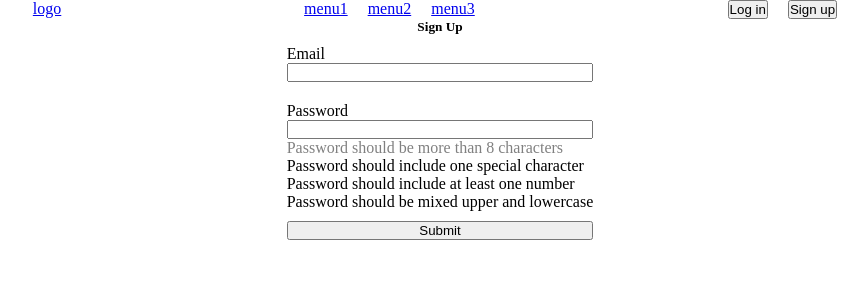
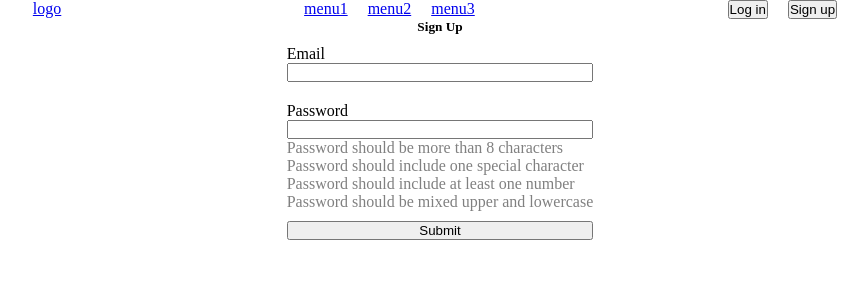
Before and after one commit to dongwook00/hello-cat, a React (Create React App) app: page /signup in a window 1280 px wide. Shown: the top 300 px of the page, without its empty margins (200-1068 px from the left). Built offline with nearby package versions, Linux system fonts and the light colour scheme.

Commit message:
add password validation

```diff
--- a/src/components/SignUp.tsx
+++ b/src/components/SignUp.tsx
@@ -15,7 +15,11 @@ const SignUp = () => {
     formState: { errors },
     handleSubmit,
   } = useForm<IFormInput>({ mode: 'all' });
+
   const [minLength, setMinLength] = useState<boolean>(false);
+  const [hasSpecialCharacter, setHasSpecialCharacter] = useState<boolean>(false);
+  const [hasValue, setHasValue] = useState<boolean>(false);
+  const [hasMixed, setHasMixed] = useState<boolean>(false);
 
   const onSubmit: SubmitHandler<IFormInput> = (data) => {
     console.log(data);
@@ -68,8 +72,11 @@ const SignUp = () => {
               onChange: (e: React.ChangeEvent<HTMLInputElement>) => {
                 const value = e.target.value;
                 const minLength = value.length >= 8;
-                const hasValue = /(?=.*[0-9])/.test(value);
+                const includesValue = /(?=.*[0-9])/.test(value);
                 const isSpecialCharacter = /(?=.*[!@#$%^&*])/.test(value);
+                const mixedLowerAndUpperCase = /(?=.*[a-z])(?=.*[A-Z])/.test(value);
+
+                // TODO: no whitesplace is allowed
 
                 if (minLength) {
                   setMinLength(true);
@@ -77,8 +84,23 @@ const SignUp = () => {
                   setMinLength(false);
                 }
 
-                // console.log('hasValue', hasValue);
-                // console.log('isSpecialCharacter', isSpecialCharacter);
+                if (isSpecialCharacter) {
+                  setHasSpecialCharacter(true);
+                } else {
+                  setHasSpecialCharacter(false);
+                }
+
+                if (includesValue) {
+                  setHasValue(true);
+                } else {
+                  setHasValue(false);
+                }
+
+                if (mixedLowerAndUpperCase) {
+                  setHasMixed(true);
+                } else {
+                  setHasMixed(false);
+                }
               },
               validate: {
                 isNumber: (v) => /(?=.*[0-9])/.test(v),
@@ -105,13 +127,34 @@ const SignUp = () => {
           >
             Password should be more than 8 characters
           </p>
-          <p data-testid="password-requirements" className="password-conditd-requirements-fail">
+
+          <p
+            data-testid="password-requirements-special-character"
+            className={classNames({
+              'password-requirements-fail': !hasSpecialCharacter,
+              'password-requirements-pass': hasSpecialCharacter,
+            })}
+          >
             Password should include one special character
           </p>
-          <p data-testid="password-requirements" className="password-conditd-requirements-fail">
+
+          <p
+            data-testid="password-requirements-number"
+            className={classNames({
+              'password-requirements-fail': !hasValue,
+              'password-requirements-pass': hasValue,
+            })}
+          >
             Password should include at least one number
           </p>
-          <p data-testid="password-requirements" className="password-conditd-requirements-fail">
+
+          <p
+            data-testid="password-requirements-mixed"
+            className={classNames({
+              'password-requirements-fail': !hasMixed,
+              'password-requirements-pass': hasMixed,
+            })}
+          >
             Password should be mixed upper and lowercase
           </p>
         </div>
```
Also changed, not shown: 1 other file (tests, documents, lock files or other folders).
